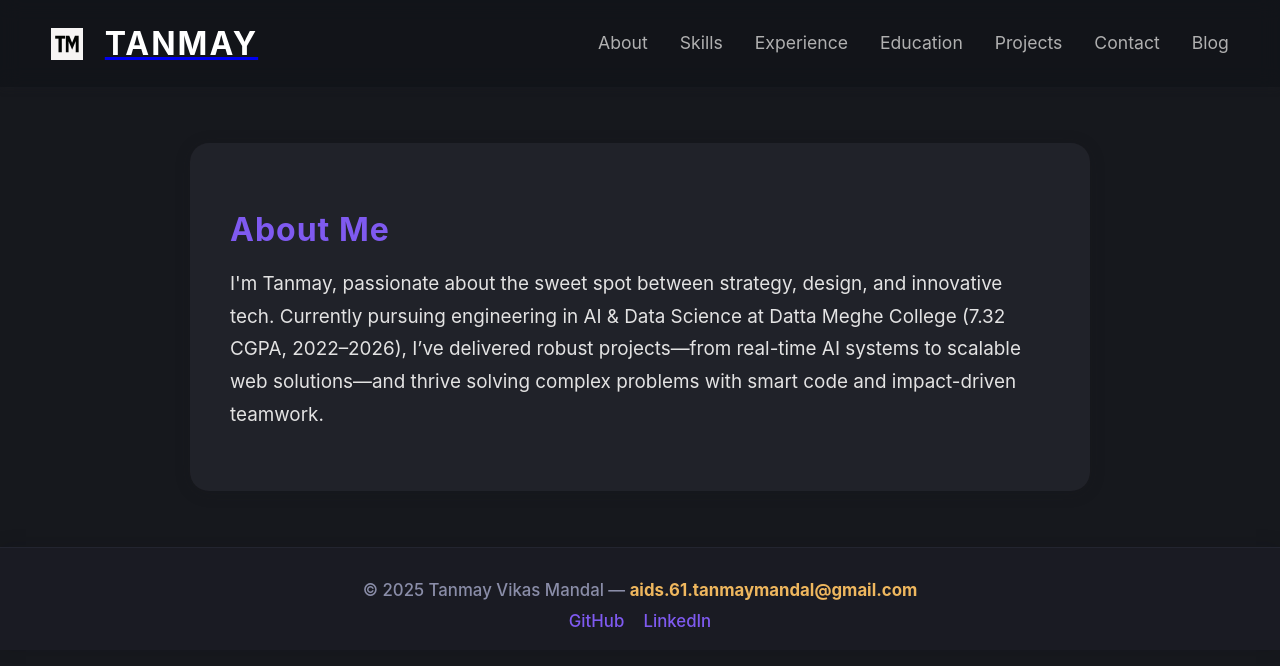
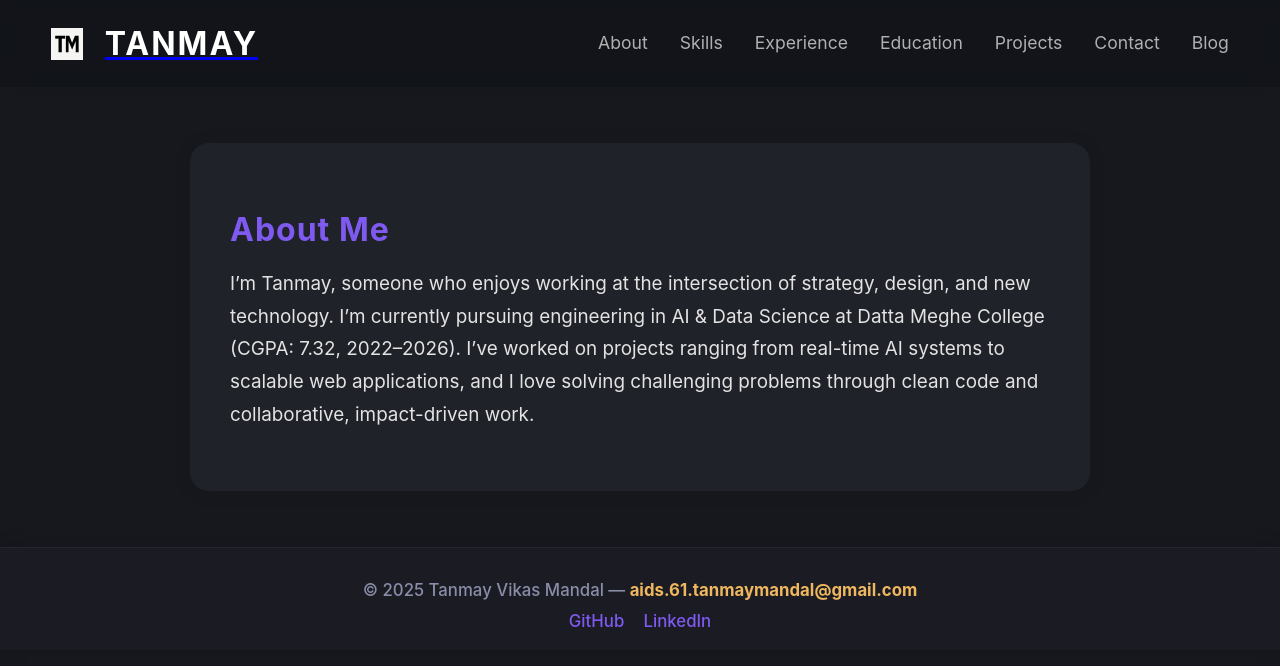
Before and after one commit to tm7218921/Portfolio1, a React (Create React App) app: page /about in a window 1280 px wide. Shown: the top 666 px of the page. Built offline with nearby package versions, Linux system fonts and the light colour scheme.

Commit message:
Revise About Me section for improved clarity
Updated personal introduction to enhance clarity and professionalism.

```diff
--- a/src/pages/About.jsx
+++ b/src/pages/About.jsx
@@ -7,9 +7,9 @@ export default function About() {
     <section id="about" className="about fade-in">
       <h2>About Me</h2>
       <p>
-        I'm Tanmay, passionate about the sweet spot between strategy, design, and innovative tech.
-        Currently pursuing engineering in AI & Data Science at Datta Meghe College (7.32 CGPA, 2022–2026),
-        I’ve delivered robust projects—from real-time AI systems to scalable web solutions—and thrive solving complex problems with smart code and impact-driven teamwork.
+      I’m Tanmay, someone who enjoys working at the intersection of strategy, design, and new technology.
+      I’m currently pursuing engineering in AI & Data Science at Datta Meghe College (CGPA: 7.32, 2022–2026).
+      I’ve worked on projects ranging from real-time AI systems to scalable web applications, and I love solving challenging problems through clean code and collaborative, impact-driven work.
       </p>
     </section>
   );
```
